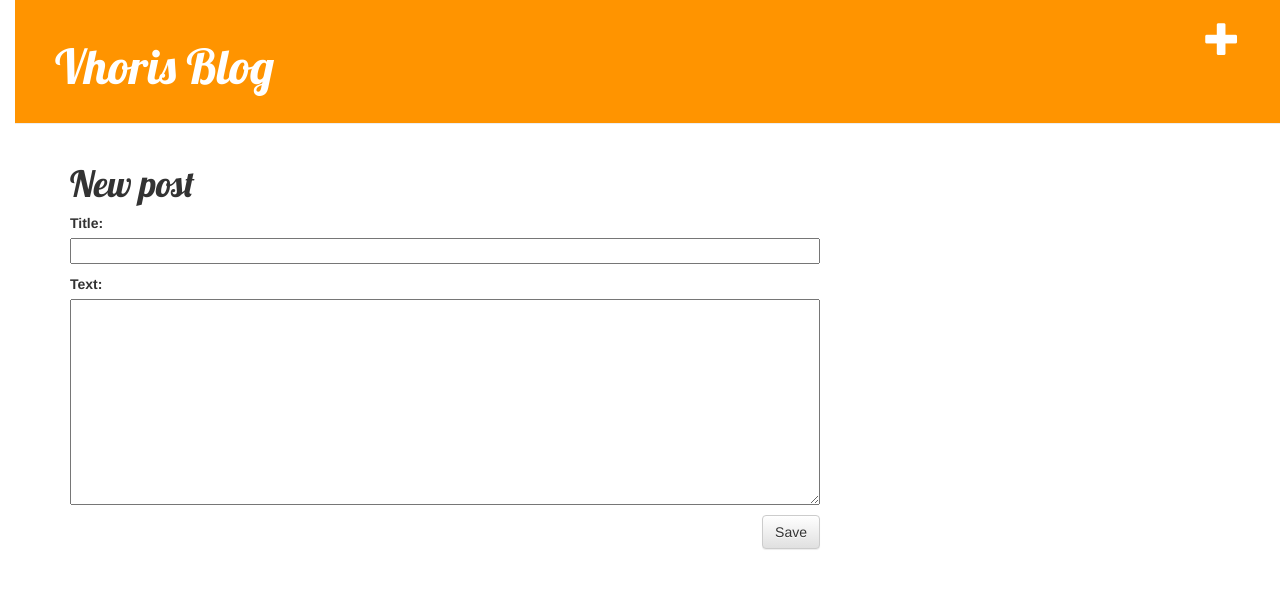
After one commit to VHoris/my_first_blog, a Django app: page /post/new/ in a window 1280 px wide. The commit adds this page. Shown: the top 589 px of the page. Run offline with Django 3.2, Linux system fonts and the light colour scheme; some libraries are stand-ins or nearby versions.

Commit message:
dddddddddddd

```diff
--- /dev/null
+++ b/mysite/blog/forms.py
@@ -0,0 +1,9 @@
+from django import forms
+
+from .models import Post
+
+class PostForm(forms.ModelForm):
+
+    class Meta:
+        model = Post
+        fields = ('title', 'text',)
--- a/mysite/blog/templates/blog/base.html
+++ b/mysite/blog/templates/blog/base.html
@@ -1,7 +1,7 @@
-{% load staticfiles %}
+{% load static %}
 <html>
     <head>
-            <title>Vhoris Blog</title>
+        <title>Vhoris blog</title>
         <link rel="stylesheet" href="//maxcdn.bootstrapcdn.com/bootstrap/3.2.0/css/bootstrap.min.css">
         <link rel="stylesheet" href="//maxcdn.bootstrapcdn.com/bootstrap/3.2.0/css/bootstrap-theme.min.css">
         <link href='//fonts.googleapis.com/css?family=Lobster&subset=latin,latin-ext' rel='stylesheet' type='text/css'>
@@ -9,6 +9,7 @@
     </head>
     <body>
         <div class="page-header">
+            <a href="{% url 'post_new' %}" class="top-menu"><span class="glyphicon glyphicon-plus"></span></a>
             <h1><a href="/">Vhoris Blog</a></h1>
         </div>
         <div class="content container">
--- /dev/null
+++ b/mysite/blog/templates/blog/post_edit.html
@@ -0,0 +1,9 @@
+    {% extends 'blog/base.html' %}
+
+     {% block content %}
+        <h1>New post</h1>
+        <form method="POST" class="post-form">{% csrf_token %}
+            {{ form.as_p }}
+            <button type="submit" class="save btn btn-default">Save</button>
+        </form>
+     {% endblock %}
--- a/mysite/blog/urls.py
+++ b/mysite/blog/urls.py
@@ -1,8 +1,8 @@
-from django.urls import path
-from django.conf.urls import include,url
+from django.conf.urls import url
 from . import views
 
 urlpatterns = [
     url(r'^$', views.post_list, name='post_list'),
     url(r'^post/(?P<pk>[0-9]+)/$', views.post_detail, name='post_detail'),
+    url(r'^post/new/$', views.post_new, name='post_new'),
 ]
--- a/mysite/blog/views.py
+++ b/mysite/blog/views.py
@@ -1,6 +1,7 @@
 from django.shortcuts import render, get_object_or_404
 from django.utils import timezone
 from .models import Post
+from .forms import PostForm
 
 # Create your views here.
 def post_list(request):
@@ -10,3 +11,7 @@ def post_list(request):
 def post_detail(request, pk):
     post = get_object_or_404(Post, pk=pk)
     return render(request, 'blog/post_detail.html', {'post': post})
+
+def post_new(request):
+        form = PostForm()
+        return render(request, 'blog/post_edit.html', {'form': form})
```
Lines whose indentation alone changed are shown as unchanged.
